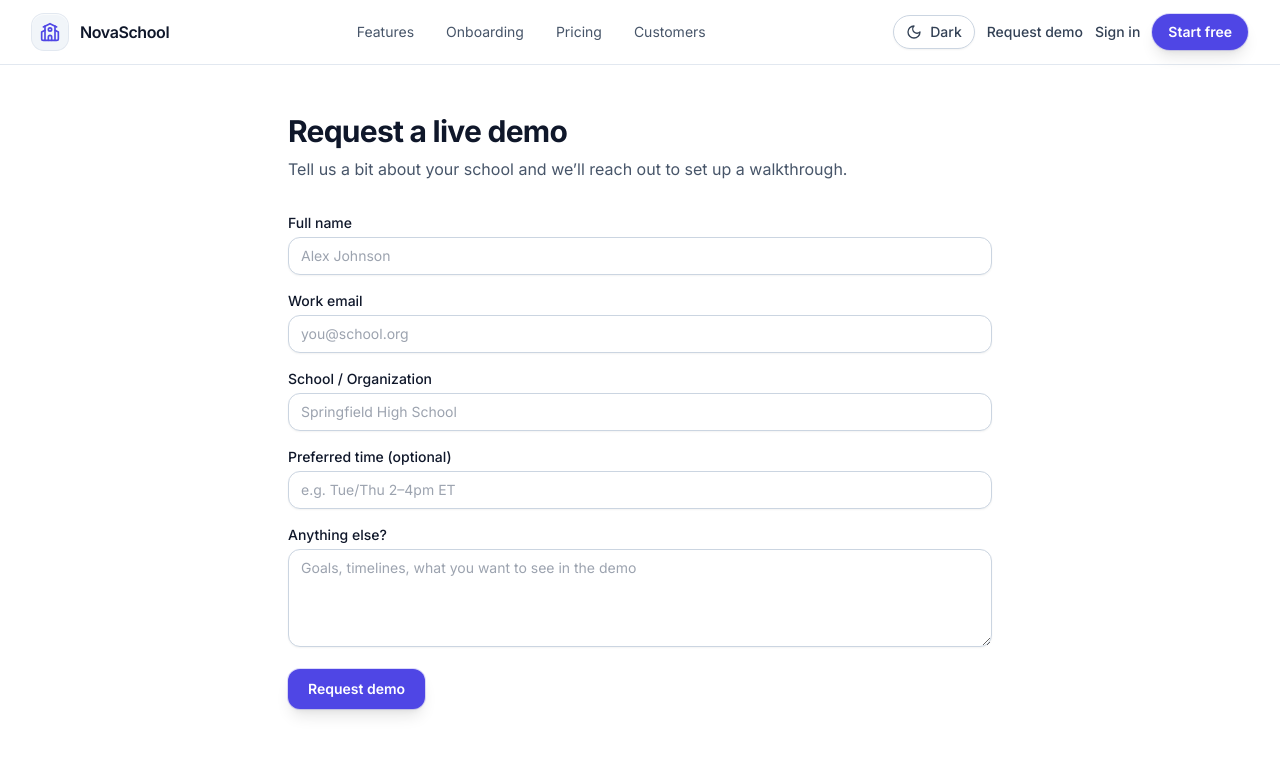
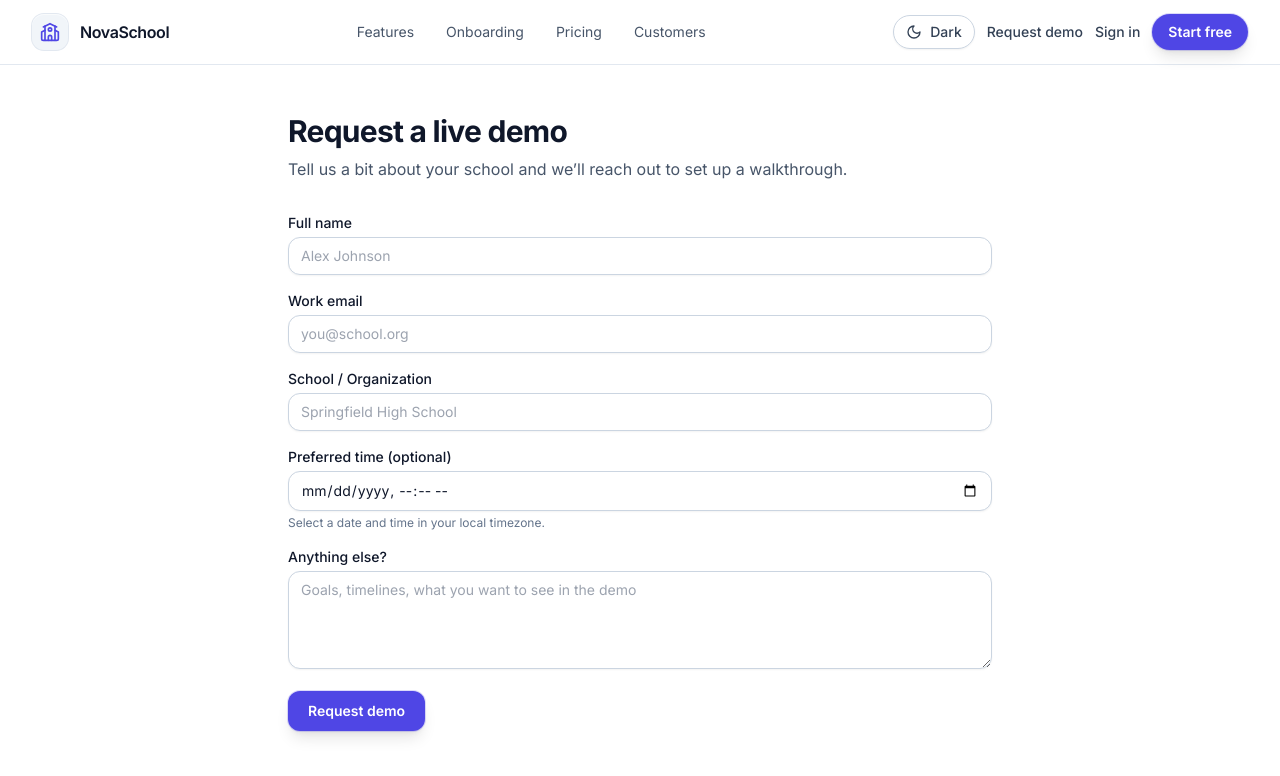
Before and after one commit to not11just12for13fun14/frontend-repo_5kjy8a5i_6ftru5, a React (Vite) app: page /request-demo in a window 1280 px wide. Shown: the top 776 px of the page. Built offline with nearby package versions, Linux system fonts and the light colour scheme; no server answers; a web font is replaced by a local one.

Commit message:
Update project prj_5kjy8a5i - 2025-11-16T20:01:31.105Z

```diff
--- a/src/pages/RequestDemo.jsx
+++ b/src/pages/RequestDemo.jsx
@@ -90,12 +90,13 @@ export default function RequestDemo() {
           <div>
             <label className="block text-sm font-medium mb-1">Preferred time (optional)</label>
             <input
+              type="datetime-local"
               name="preferred_time"
               value={form.preferred_time}
               onChange={onChange}
-              placeholder="e.g. Tue/Thu 2–4pm ET"
               className="w-full rounded-xl border border-slate-300 bg-white px-3 py-2 text-sm text-slate-900 shadow-sm focus:border-indigo-500 focus:ring-2 focus:ring-indigo-200 dark:border-white/10 dark:bg-white/5 dark:text-white"
             />
+            <p className="mt-1 text-xs text-slate-500 dark:text-slate-400">Select a date and time in your local timezone.</p>
           </div>
 
           <div>
```
Also changed, not shown: 1 other file (tests, documents, lock files or other folders).
